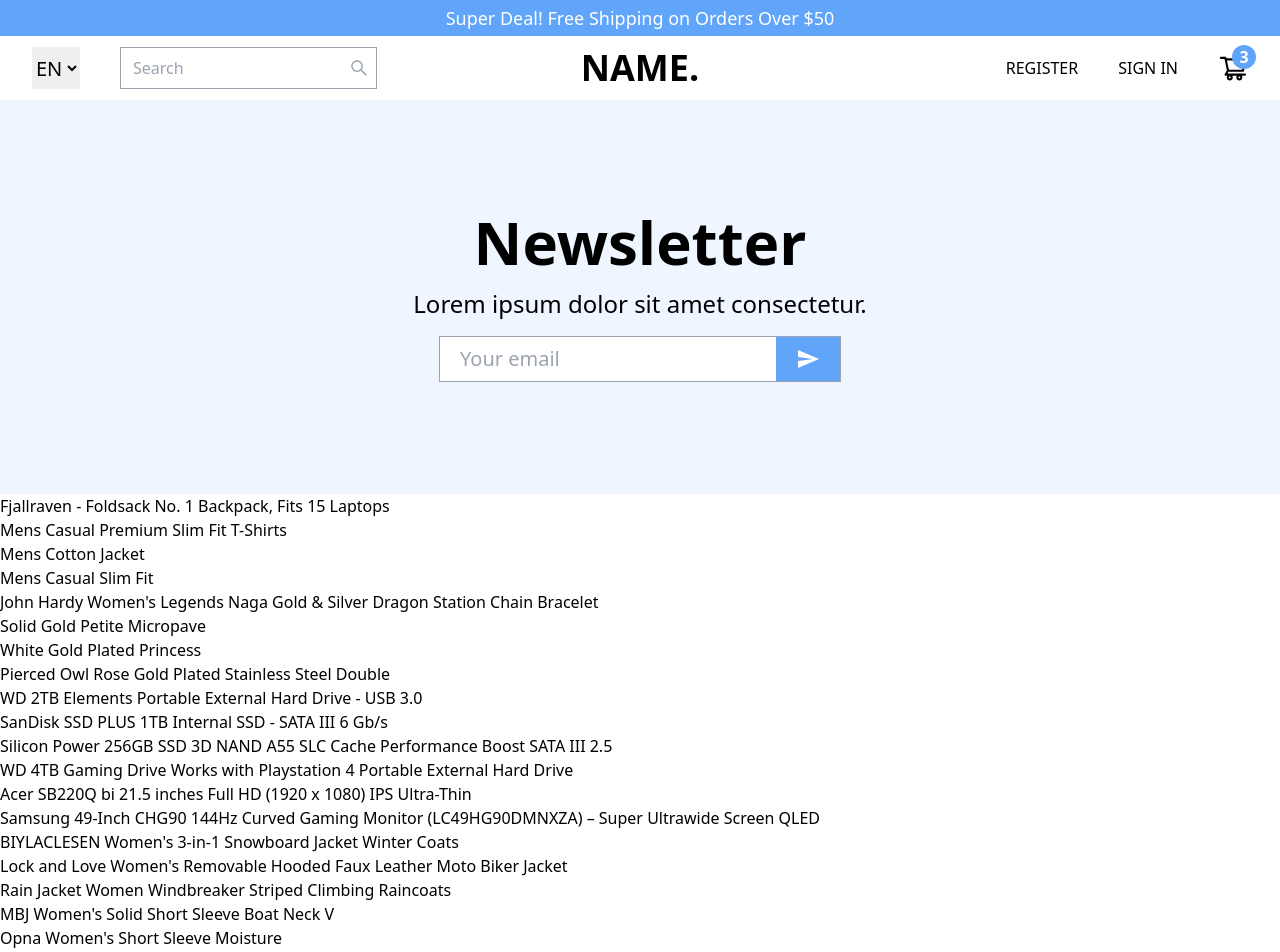
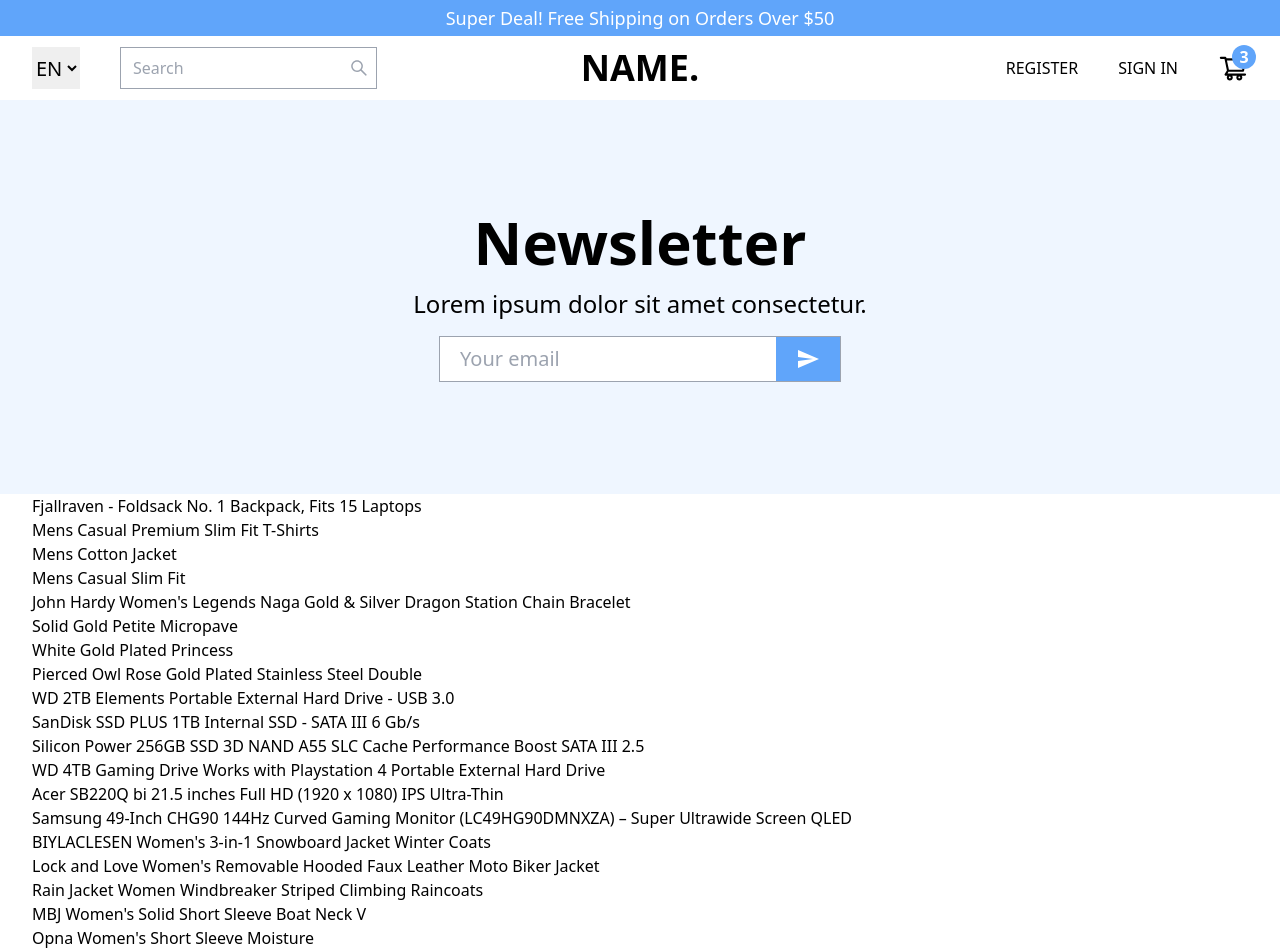
Before and after one commit to yap8/e-commerce, a React (Create React App) app: page / in a window 1280 px wide. Shown: the top 952 px of the page. Built offline with nearby package versions, Linux system fonts and the light colour scheme.

Commit message:
created section in Products

```diff
--- a/src/components/Products/ProductItem.tsx
+++ b/src/components/Products/ProductItem.tsx
@@ -6,7 +6,7 @@ interface ProductItemProps {
 
 const ProductItem: React.FC<ProductItemProps> = ({ product }) => {
   return (
-    <li>
+    <li className="w-full">
       <a href={`/products/${product.id}`}>{product.title}</a>
     </li>
   );
--- a/src/components/Products/ProductsList.tsx
+++ b/src/components/Products/ProductsList.tsx
@@ -11,7 +11,7 @@ const ProductsList: React.FC<ProductsListProps> = ({
   products,
 }) => {
   return (
-    <ul className={className}>
+    <ul className={`${className}`}>
       {products.map((product) => (
         <ProductItem product={product} />
       ))}
--- a/src/components/Products/index.tsx
+++ b/src/components/Products/index.tsx
@@ -1,8 +1,19 @@
+import ProductsList from './ProductsList';
 import ProductItem from './ProductItem';
-import ProductsList from './ProductsList';
+import { Product } from './products';
 
-const Products: React.FC = () => {
-  return <div>Products</div>;
+interface ProductsProps {
+  products: Product[];
+}
+
+const Products: React.FC<ProductsProps> = ({ products }) => {
+  return (
+    <section>
+      <div className="container">
+        <ProductsList products={products} />
+      </div>
+    </section>
+  );
 };
 
 export { ProductItem, ProductsList };
--- a/src/pages/Home/index.tsx
+++ b/src/pages/Home/index.tsx
@@ -1,12 +1,12 @@
 import Newsletter from '../../components/Newsletter';
-import { ProductsList } from '../../components/Products';
+import Products from '../../components/Products';
 import products from '../../components/Products/products';
 
 const Home = () => {
   return (
     <main>
       <Newsletter />
-      <ProductsList products={products} />
+      <Products products={products} />
     </main>
   );
 };
```
